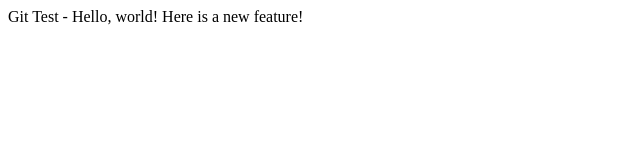
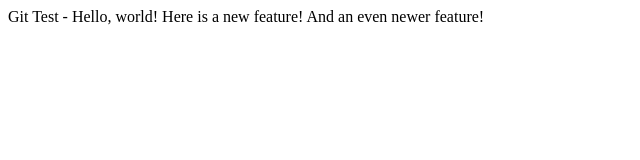
Before and after one commit to bideinsilence/lecture1, a plain HTML site: page index.html in a window 1280 px wide. Shown: the whole page, without its empty margins (0-640 px from the left). Drawn offline with Linux system fonts and the light colour scheme.

Commit message:
Added an additional feature

```diff
--- a/index.html
+++ b/index.html
@@ -8,5 +8,6 @@
 <body>
     Git Test - Hello, world!
     Here is a new feature!
+    And an even newer feature!
 </body>
 </html>
```
